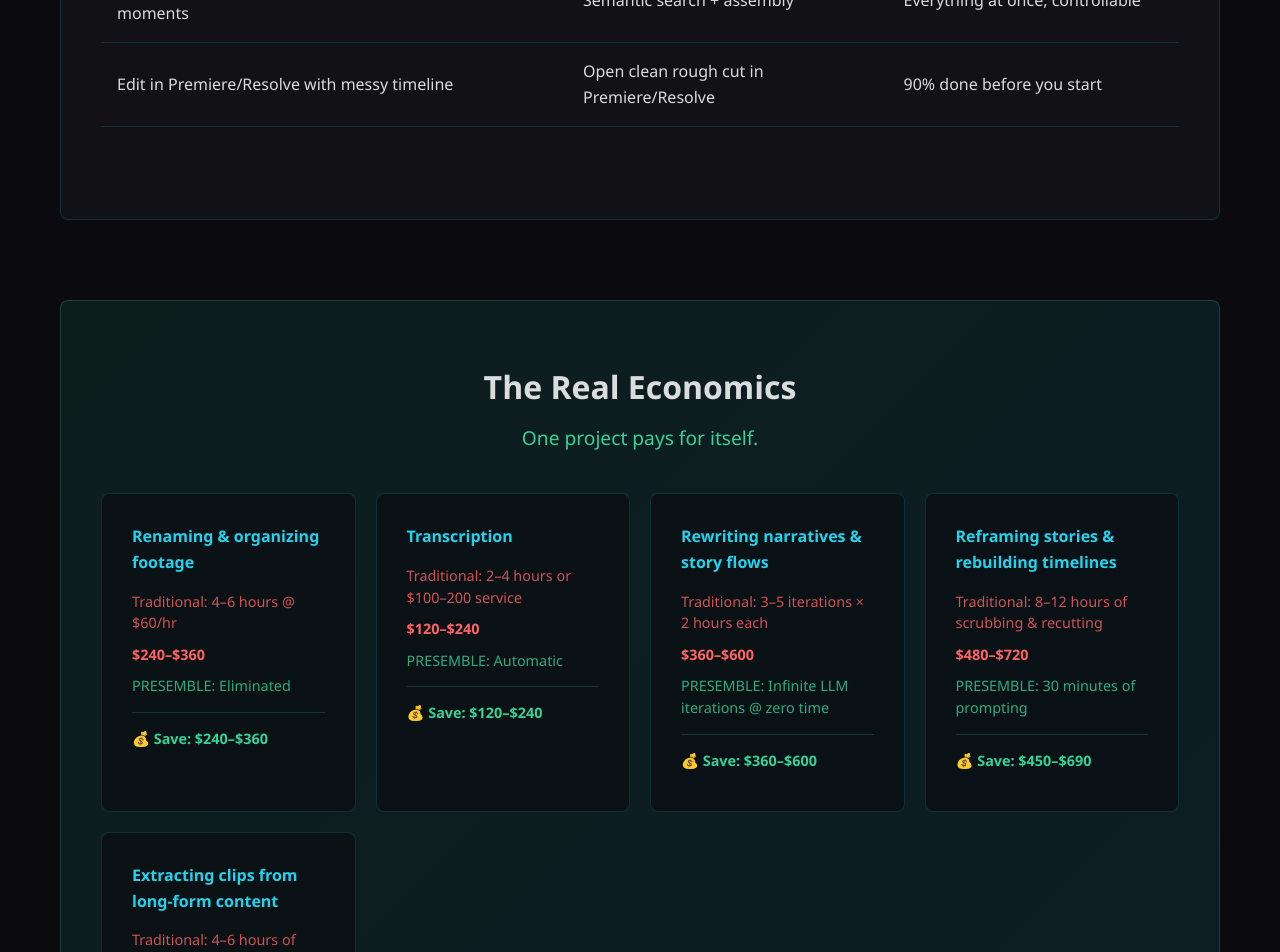
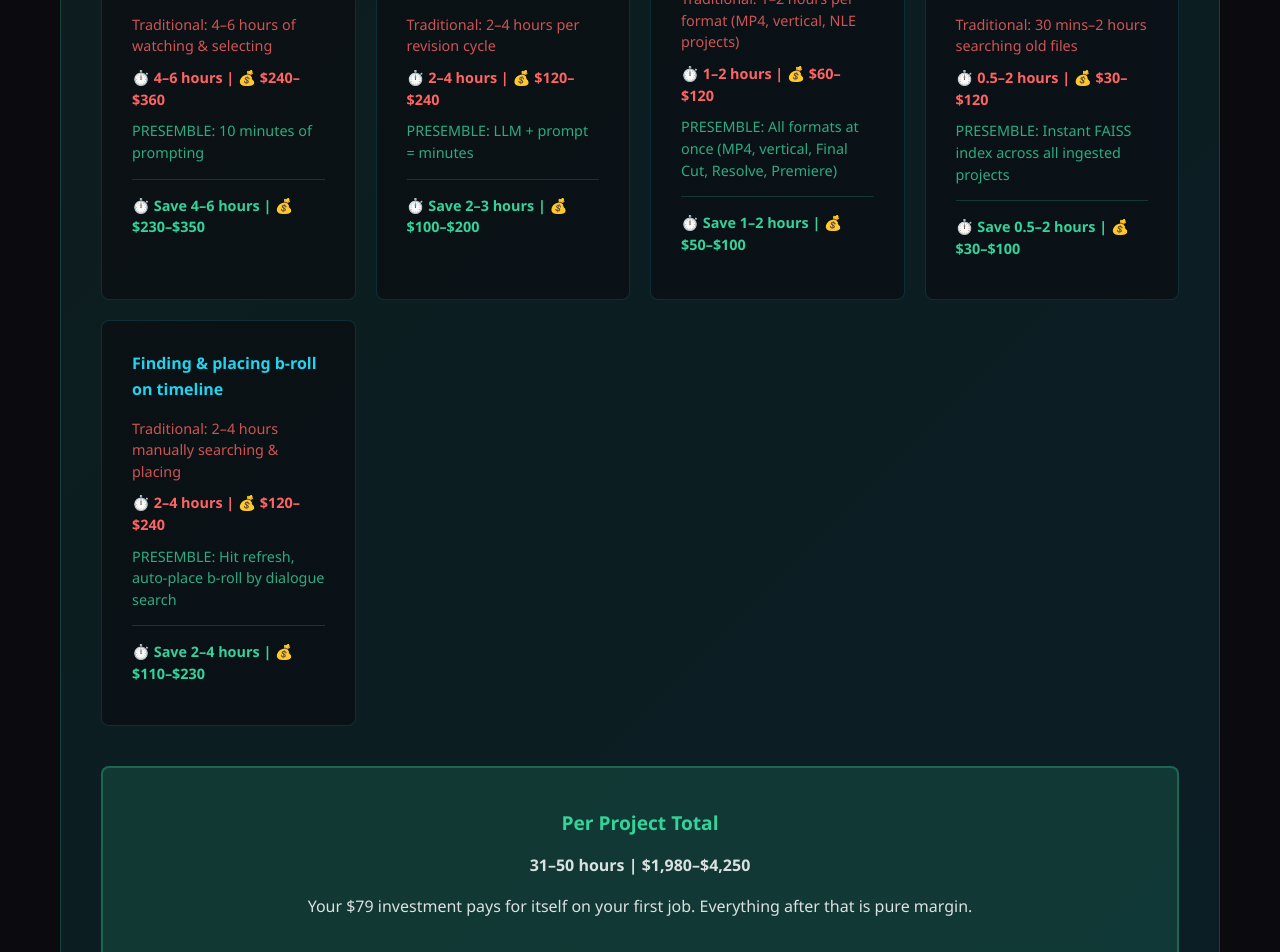
Before and after one commit to seanphilips/presemble, a Next.js app: page / in a window 1280 px wide. Shown: the part 2233-3185 px from the top of the page. Built offline with nearby package versions, Linux system fonts and the light colour scheme.

Commit message:
Add files via upload

```diff
--- a/pages/index.js
+++ b/pages/index.js
@@ -45,6 +45,91 @@ export default function Home() {
             allow="accelerometer; autoplay; clipboard-write; encrypted-media; gyroscope; picture-in-picture"
             allowFullScreen
           ></iframe>
+        </div>
+      </section>
+
+      <section className={styles.costSavings}>
+        <h3>The Real Economics</h3>
+        <p>One project pays for itself.</p>
+
+        <div className={styles.taskBreakdown}>
+          <div className={styles.task}>
+            <h4>Renaming & organizing footage</h4>
+            <p className={styles.traditional}>Traditional: 4–6 hours @ $60/hr</p>
+            <p className={styles.cost}>⏱️ 4–6 hours | 💰 $240–$360</p>
+            <p className={styles.presemble}>PRESEMBLE: Eliminated</p>
+            <p className={styles.savings}>⏱️ Save 4–6 hours | 💰 $240–$360</p>
+          </div>
+
+          <div className={styles.task}>
+            <h4>Transcription</h4>
+            <p className={styles.traditional}>Traditional: 2–4 hours or $100–200 service</p>
+            <p className={styles.cost}>⏱️ 2–4 hours | 💰 $120–$240</p>
+            <p className={styles.presemble}>PRESEMBLE: Automatic</p>
+            <p className={styles.savings}>⏱️ Save 2–4 hours | 💰 $120–$240</p>
+          </div>
+
+          <div className={styles.task}>
+            <h4>Rewriting narratives & story flows</h4>
+            <p className={styles.traditional}>Traditional: 3–5 iterations × 2 hours each</p>
+            <p className={styles.cost}>⏱️ 6–10 hours | 💰 $360–$600</p>
+            <p className={styles.presemble}>PRESEMBLE: Infinite LLM iterations @ zero time</p>
+            <p className={styles.savings}>⏱️ Save 6–10 hours | 💰 $360–$600</p>
+          </div>
+
+          <div className={styles.task}>
+            <h4>Reframing stories & rebuilding timelines</h4>
+            <p className={styles.traditional}>Traditional: 8–12 hours of scrubbing & recutting</p>
+            <p className={styles.cost}>⏱️ 8–12 hours | 💰 $480–$720</p>
+            <p className={styles.presemble}>PRESEMBLE: 30 minutes of prompting</p>
+            <p className={styles.savings}>⏱️ Save 7–11 hours | 💰 $450–$690</p>
+          </div>
+
+          <div className={styles.task}>
+            <h4>Extracting clips from long-form content</h4>
+            <p className={styles.traditional}>Traditional: 4–6 hours of watching & selecting</p>
+            <p className={styles.cost}>⏱️ 4–6 hours | 💰 $240–$360</p>
+            <p className={styles.presemble}>PRESEMBLE: 10 minutes of prompting</p>
+            <p className={styles.savings}>⏱️ Save 4–6 hours | 💰 $230–$350</p>
+          </div>
+
+          <div className={styles.task}>
+            <h4>Client revisions & iterations</h4>
+            <p className={styles.traditional}>Traditional: 2–4 hours per revision cycle</p>
+            <p className={styles.cost}>⏱️ 2–4 hours | 💰 $120–$240</p>
+            <p className={styles.presemble}>PRESEMBLE: LLM + prompt = minutes</p>
+            <p className={styles.savings}>⏱️ Save 2–3 hours | 💰 $100–$200</p>
+          </div>
+
+          <div className={styles.task}>
+            <h4>Exporting deliverables</h4>
+            <p className={styles.traditional}>Traditional: 1–2 hours per format (MP4, vertical, NLE projects)</p>
+            <p className={styles.cost}>⏱️ 1–2 hours | 💰 $60–$120</p>
+            <p className={styles.presemble}>PRESEMBLE: All formats at once (MP4, vertical, Final Cut, Resolve, Premiere)</p>
+            <p className={styles.savings}>⏱️ Save 1–2 hours | 💰 $50–$100</p>
+          </div>
+
+          <div className={styles.task}>
+            <h4>Finding content across past projects</h4>
+            <p className={styles.traditional}>Traditional: 30 mins–2 hours searching old files</p>
+            <p className={styles.cost}>⏱️ 0.5–2 hours | 💰 $30–$120</p>
+            <p className={styles.presemble}>PRESEMBLE: Instant FAISS index across all ingested projects</p>
+            <p className={styles.savings}>⏱️ Save 0.5–2 hours | 💰 $30–$100</p>
+          </div>
+
+          <div className={styles.task}>
+            <h4>Finding & placing b-roll on timeline</h4>
+            <p className={styles.traditional}>Traditional: 2–4 hours manually searching & placing</p>
+            <p className={styles.cost}>⏱️ 2–4 hours | 💰 $120–$240</p>
+            <p className={styles.presemble}>PRESEMBLE: Hit refresh, auto-place b-roll by dialogue search</p>
+            <p className={styles.savings}>⏱️ Save 2–4 hours | 💰 $110–$230</p>
+          </div>
+        </div>
+
+        <div className={styles.totalSavings}>
+          <h4>Per Project Total</h4>
+          <p className={styles.bigNumber}>31–50 hours | $1,980–$4,250</p>
+          <p>Your $79 investment pays for itself on your first job. Everything after that is pure margin.</p>
         </div>
       </section>
 
@@ -96,59 +181,6 @@ export default function Home() {
         </table>
       </section>
 
-      <section className={styles.costSavings}>
-        <h3>The Real Economics</h3>
-        <p>One project pays for itself.</p>
-
-        <div className={styles.taskBreakdown}>
-          <div className={styles.task}>
-            <h4>Renaming & organizing footage</h4>
-            <p className={styles.traditional}>Traditional: 4–6 hours @ $60/hr</p>
-            <p className={styles.cost}>$240–$360</p>
-            <p className={styles.presemble}>PRESEMBLE: Eliminated</p>
-            <p className={styles.savings}>💰 Save: $240–$360</p>
-          </div>
-
-          <div className={styles.task}>
-            <h4>Transcription</h4>
-            <p className={styles.traditional}>Traditional: 2–4 hours or $100–200 service</p>
-            <p className={styles.cost}>$120–$240</p>
-            <p className={styles.presemble}>PRESEMBLE: Automatic</p>
-            <p className={styles.savings}>💰 Save: $120–$240</p>
-          </div>
-
-          <div className={styles.task}>
-            <h4>Rewriting narratives & story flows</h4>
-            <p className={styles.traditional}>Traditional: 3–5 iterations × 2 hours each</p>
-            <p className={styles.cost}>$360–$600</p>
-            <p className={styles.presemble}>PRESEMBLE: Infinite LLM iterations @ zero time</p>
-            <p className={styles.savings}>💰 Save: $360–$600</p>
-          </div>
-
-          <div className={styles.task}>
-            <h4>Reframing stories & rebuilding timelines</h4>
-            <p className={styles.traditional}>Traditional: 8–12 hours of scrubbing & recutting</p>
-            <p className={styles.cost}>$480–$720</p>
-            <p className={styles.presemble}>PRESEMBLE: 30 minutes of prompting</p>
-            <p className={styles.savings}>💰 Save: $450–$690</p>
-          </div>
-
-          <div className={styles.task}>
-            <h4>Extracting clips from long-form content</h4>
-            <p className={styles.traditional}>Traditional: 4–6 hours of watching & selecting</p>
-            <p className={styles.cost}>$240–$360</p>
-            <p className={styles.presemble}>PRESEMBLE: 10 minutes of prompting</p>
-            <p className={styles.savings}>💰 Save: $230–$350</p>
-          </div>
-        </div>
-
-        <div className={styles.totalSavings}>
-          <h4>Per Project Total</h4>
-          <p className={styles.bigNumber}>$1,400–$2,840</p>
-          <p>Your $79 investment pays for itself on your first gig.</p>
-        </div>
-      </section>
-
       <section className={styles.usecases}>
         <h3>Choose your workflow</h3>
         <div className={styles.usecaseGrid}>
```
